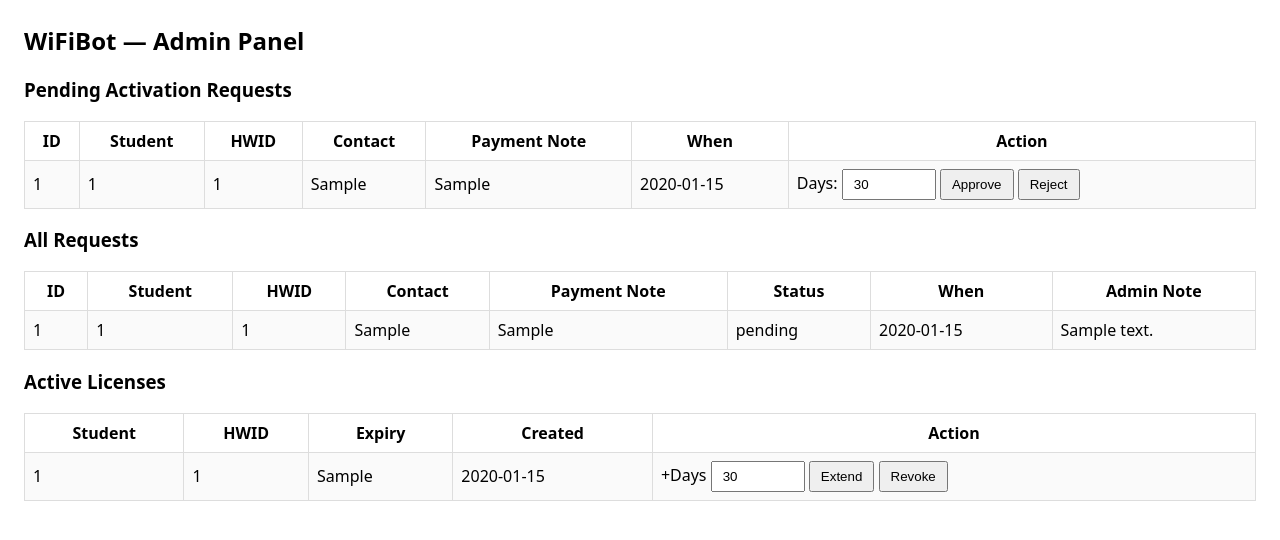
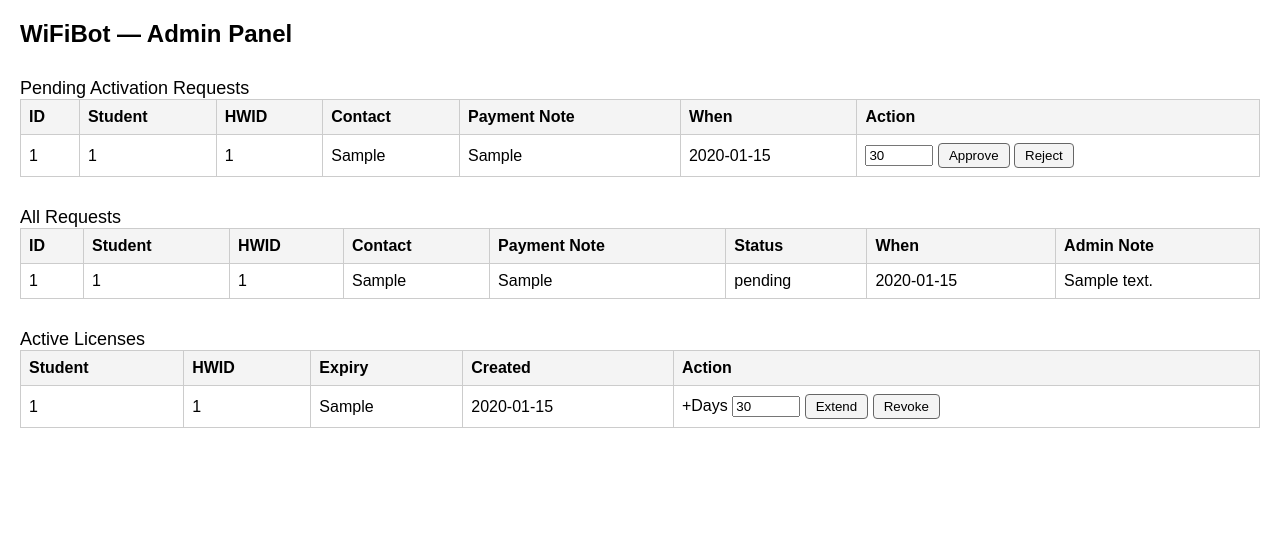
Before and after one commit to Phoenix149250/wifi-licensing, a FastAPI app: page /admin in a window 1280 px wide. Shown: the top 540 px of the page. Run offline with FastAPI, Linux system fonts and the light colour scheme; tables that the repository leaves empty hold one stand-in row (values such as "Sample post").

```diff
--- a/templates/admin.html
+++ b/templates/admin.html
@@ -1,89 +1,96 @@
-<!doctype html>
-<meta charset="utf-8" />
-<title>WiFiBot — Admin</title>
+<!DOCTYPE html>
+<html>
+<head>
+  <meta charset="utf-8">
+  <title>WiFiBot — Admin Panel</title>
   <style>
-  body{font-family:system-ui,arial;margin:24px}
-  table{border-collapse:collapse;width:100%;margin:16px 0}
-  th,td{border:1px solid #ddd;padding:8px}
-  tr:nth-child(even){background:#fafafa}
-  .ok{color:green}.bad{color:#b00}
-  form.inline{display:inline}
-  input,button,select{padding:6px 10px}
+    body { font-family: Arial, sans-serif; margin: 20px; }
+    h1 { font-size: 24px; margin-bottom: 10px; }
+    table { width: 100%; border-collapse: collapse; margin-bottom: 30px; }
+    th, td { border: 1px solid #ccc; padding: 8px; text-align: left; }
+    th { background: #f4f4f4; }
+    .btn { padding: 4px 10px; border: 1px solid #666; border-radius: 4px;
+           background: #f4f4f4; cursor: pointer; }
+    .btn:hover { background: #e0e0e0; }
+    .section-title { margin-top: 30px; font-size: 18px; }
   </style>
+</head>
+<body>
+  <h1>WiFiBot — Admin Panel</h1>
 
-<h2>WiFiBot — Admin Panel</h2>
-
-<h3>Pending Activation Requests</h3>
+  <div class="section-title">Pending Activation Requests</div>
   <table>
     <tr>
-    <th>ID</th><th>Student</th><th>HWID</th><th>Contact</th><th>Payment Note</th><th>When</th><th>Action</th>
+      <th>ID</th><th>Student</th><th>HWID</th><th>Contact</th>
+      <th>Payment Note</th><th>When</th><th>Action</th>
     </tr>
-  {% for r in requests %}
-  {% if r["status"]=="pending" %}
+    {% for r in requests if r['status']=="pending" %}
     <tr>
-    <td>{{ r["id"] }}</td>
-    <td>{{ r["student_id"] }}</td>
-    <td>{{ r["hwid"] }}</td>
-    <td>{{ r["contact"] }}</td>
-    <td>{{ r["upi_txn"] }}</td>
-    <td>{{ r["created_at"] }}</td>
+      <td>{{ r['id'] }}</td>
+      <td>{{ r['student_id'] }}</td>
+      <td>{{ r['hwid'] }}</td>
+      <td>{{ r['contact'] }}</td>
+      <td>{{ r['upi_txn'] }}</td>
+      <td>{{ r['created_at'] }}</td>
       <td>
-      <form class="inline" method="post" action="/admin/approve">
+        <form method="post" action="/admin/approve" style="display:inline;">
           <input type="hidden" name="req_id" value="{{ r['id'] }}">
-        <label>Days: <input type="number" name="days" value="30" min="1" style="width:70px"></label>
-        <button type="submit">Approve</button>
+          <input type="number" name="days" value="30" style="width:60px;">
+          <button type="submit" class="btn">Approve</button>
         </form>
-      <form class="inline" method="post" action="/admin/reject">
+        <form method="post" action="/admin/reject" style="display:inline;">
           <input type="hidden" name="req_id" value="{{ r['id'] }}">
-        <button type="submit">Reject</button>
+          <button type="submit" class="btn">Reject</button>
         </form>
       </td>
-  </tr>
-  {% endif %}
-  {% endfor %}
-</table>
-
-<h3>All Requests</h3>
-<table>
-  <tr>
-    <th>ID</th><th>Student</th><th>HWID</th><th>Contact</th><th>Payment Note</th><th>Status</th><th>When</th><th>Admin Note</th>
-  </tr>
-  {% for r in requests %}
-  <tr>
-    <td>{{ r["id"] }}</td>
-    <td>{{ r["student_id"] }}</td>
-    <td>{{ r["hwid"] }}</td>
-    <td>{{ r["contact"] }}</td>
-    <td>{{ r["upi_txn"] }}</td>
-    <td>{{ r["status"] }}</td>
-    <td>{{ r["created_at"] }}</td>
-    <td>{{ r["admin_note"] }}</td>
     </tr>
     {% endfor %}
   </table>
 
-<h3>Active Licenses</h3>
+  <div class="section-title">All Requests</div>
+  <table>
+    <tr>
+      <th>ID</th><th>Student</th><th>HWID</th><th>Contact</th>
+      <th>Payment Note</th><th>Status</th><th>When</th><th>Admin Note</th>
+    </tr>
+    {% for r in requests %}
+    <tr>
+      <td>{{ r['id'] }}</td>
+      <td>{{ r['student_id'] }}</td>
+      <td>{{ r['hwid'] }}</td>
+      <td>{{ r['contact'] }}</td>
+      <td>{{ r['upi_txn'] }}</td>
+      <td>{{ r['status'] }}</td>
+      <td>{{ r['created_at'] }}</td>
+      <td>{{ r['admin_note'] }}</td>
+    </tr>
+    {% endfor %}
+  </table>
+
+  <div class="section-title">Active Licenses</div>
   <table>
     <tr>
       <th>Student</th><th>HWID</th><th>Expiry</th><th>Created</th><th>Action</th>
     </tr>
     {% for l in licenses %}
     <tr>
-    <td>{{ l["student_id"] }}</td>
-    <td>{{ l["hwid"] }}</td>
-    <td>{{ l["expiry"] }}</td>
-    <td>{{ l["created_at"] }}</td>
+      <td>{{ l['student_id'] }}</td>
+      <td>{{ l['hwid'] }}</td>
+      <td>{{ l['expiry'] }}</td>
+      <td>{{ l['created_at'] }}</td>
       <td>
-      <form class="inline" method="post" action="/admin/extend">
+        <form method="post" action="/admin/extend" style="display:inline;">
           <input type="hidden" name="student_id" value="{{ l['student_id'] }}">
-        <label>+Days <input type="number" name="days" value="30" style="width:70px"></label>
-        <button type="submit">Extend</button>
+          +Days <input type="number" name="days" value="30" style="width:60px;">
+          <button type="submit" class="btn">Extend</button>
         </form>
-      <form class="inline" method="post" action="/admin/revoke">
+        <form method="post" action="/admin/revoke" style="display:inline;">
           <input type="hidden" name="student_id" value="{{ l['student_id'] }}">
-        <button type="submit">Revoke</button>
+          <button type="submit" class="btn">Revoke</button>
         </form>
       </td>
     </tr>
     {% endfor %}
   </table>
+</body>
+</html>
```
Also changed, not shown: templates/request.html (+72 -9 lines). Lines whose indentation alone changed are shown as unchanged.
